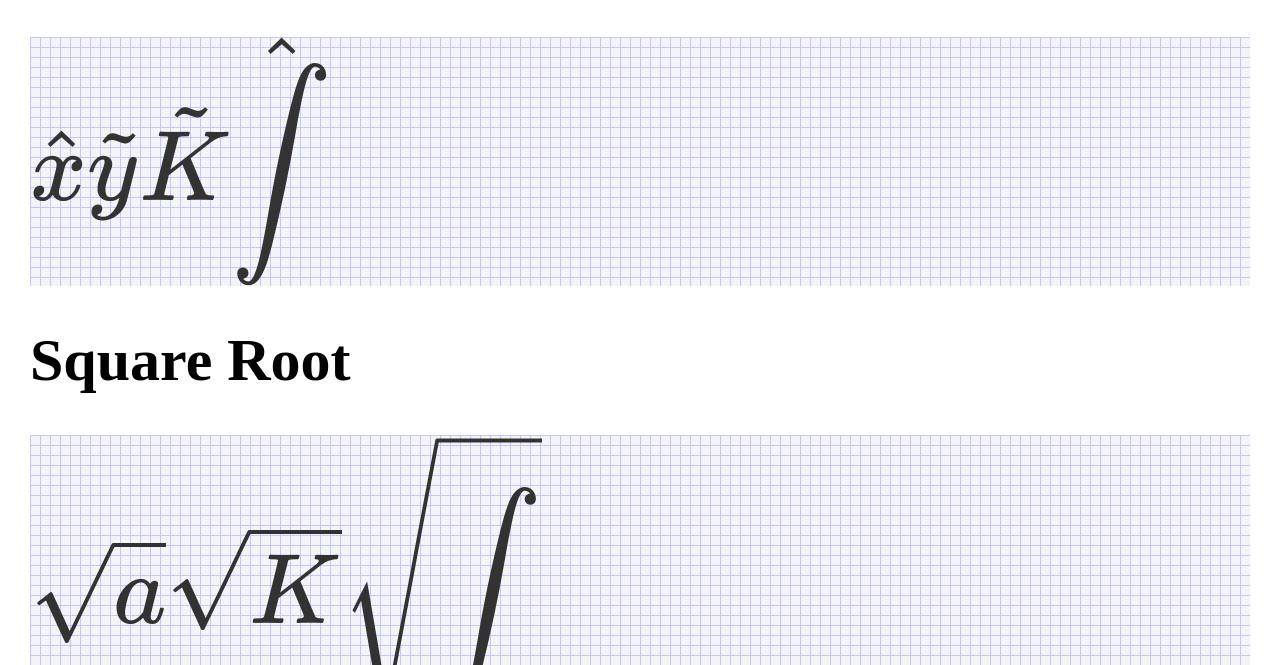
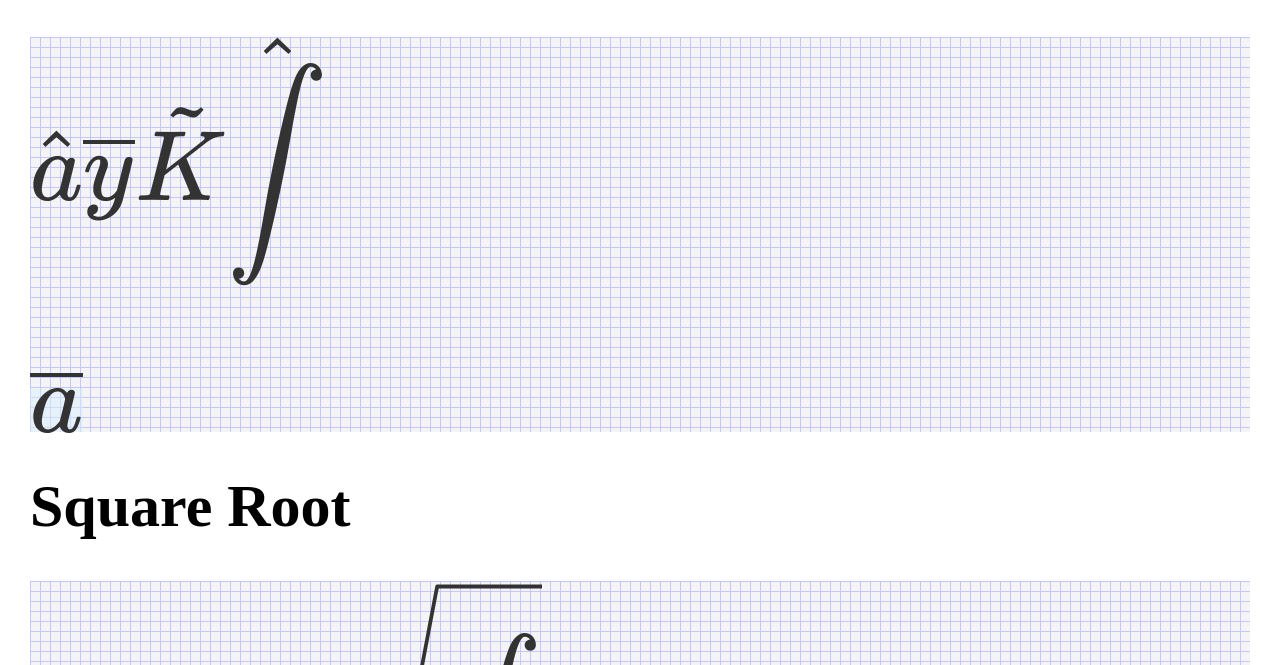
Before and after one commit to CKiumi/euler-tex, a website built with Vite: page index.html in a window 1280 px wide. Shown: the part 706-1371 px from the top of the page. Built offline with nearby package versions, Linux system fonts and the light colour scheme.

Commit message:
add overline hat

```diff
--- a/css/eulertex.css
+++ b/css/eulertex.css
@@ -7,3 +7,13 @@
   display: inline-block;
   line-height: 0;
 }
+
+.vlist {
+  display: inline-flex;
+  flex-direction: column-reverse;
+  align-items: center;
+}
+
+.vlist > span {
+  position: relative;
+}
--- a/index.ts
+++ b/index.ts
@@ -1,16 +1,24 @@
 import katex from "katex";
 import "katex/dist/katex.min.css";
-import { SymAtom } from "./src/atom";
+import { OverlineAtom, parseOverline, SymAtom } from "./src/atom";
 import { toHBox } from "./src/box";
-import { buildHBox } from "./src/builder";
+import { buildHBox, buildVBox } from "./src/builder";
 const main = () => {
   const a: SymAtom = { char: "a", font: "Math-I", kind: "ord" };
   const f: SymAtom = { char: "f", font: "Math-I", kind: "ord" };
   const plus: SymAtom = { char: "+", font: "Main-R", kind: "bin" };
   const eq: SymAtom = { char: "=", font: "Main-R", kind: "rel" };
   const int: SymAtom = { char: "∫", font: "Size2", kind: "op" };
+  // const accent: Accent = { char: "^", font: "Main-R", kind: "ord" };
+  // const aHat: AccentAtom = { accent, body: a, kind: "ord" };
+  const aOverline: OverlineAtom = { body: a, kind: "ord" };
   render("Symbols", "a+f=\\int", buildHBox(toHBox([a, plus, f, eq, int])));
-  render("Accent", "\\hat{x} \\tilde{y} \\tilde{K} \\hat{\\int}");
+  render(
+    "Accent",
+    "\\hat{a} \\overline{y} \\tilde{K} \\hat{\\int}",
+    // buildVBox(parseAccentAtom(aHat)),
+    buildVBox(parseOverline(aOverline))
+  );
   render("Square Root", "\\sqrt{a} \\sqrt{K} \\sqrt{\\int} ");
   render("Left Right Parentheses", "\\left(x+y\\right) \\left(\\int+y\\right)");
   render("Superscript Subscript", "x^a f^G K_s s_f x_a^b \\sum_x^y \\int_x^y");
--- a/playwright.config.ts
+++ b/playwright.config.ts
@@ -92,7 +92,7 @@ const config: PlaywrightTestConfig = {
     // },
   ],
 
-  outputDir: "test/screenshot/",
+  outputDir: "test/e2e/screenshot/",
 
   /* Run your local dev server before starting the tests */
   webServer: {
--- a/src/atom.ts
+++ b/src/atom.ts
@@ -1,3 +1,5 @@
+import { toBox, toSymBox, toVBox, VStackBox } from "/src/box";
+import { getSigma } from "/font";
 import { AtomKind } from "/font/src/sigma";
 import { Font } from "/font/src/spec";
 
@@ -9,3 +11,35 @@ export interface SymAtom extends Atom {
   char: string;
   font: Font;
 }
+
+export interface AccentAtom extends Atom {
+  body: Atom;
+  accent: Accent;
+}
+
+export type Accent = {
+  char: "^";
+  font: "Main-R";
+  kind: "ord";
+};
+
+export interface OverlineAtom extends Atom {
+  body: Atom;
+}
+
+export const parseAccentAtom = (body: AccentAtom): VStackBox => {
+  const box = toSymBox(body.body as SymAtom);
+  const accBox = toSymBox(body.accent);
+  const clearance = Math.min(box.height, getSigma("xHeight"));
+  accBox.spacingBelow = -clearance;
+  return toVBox([accBox, box], 0);
+};
+
+export const parseOverline = (body: OverlineAtom): VStackBox => {
+  const accBox = toBox({ char: "line", font: "Main-R", kind: "ord" });
+  const box = toSymBox(body.body as SymAtom);
+  const defaultRuleThickness = getSigma("defaultRuleThickness");
+  accBox.spacingTop = defaultRuleThickness;
+  accBox.spacingBelow = 3 * defaultRuleThickness;
+  return toVBox([accBox, box], box.depth);
+};
--- a/src/box.ts
+++ b/src/box.ts
@@ -1,5 +1,5 @@
 import { Atom, SymAtom } from "./atom";
-import { getCharMetrics, getSpacing } from "/font";
+import { getCharMetrics, getSigma, getSpacing } from "/font";
 import { AtomKind } from "/font/src/sigma";
 import { Font } from "/font/src/spec";
 export interface Box {
@@ -7,25 +7,43 @@ export interface Box {
   depth: number;
   width: number;
   spacing?: number;
+  spacingBelow?: number;
+  spacingTop?: number;
 }
 
 export interface SymBox extends Box {
   char: string;
   font: Font;
-  height: number;
-  depth: number;
-  width: number;
   italic: number;
-  spacing?: number;
 }
 
 export interface HBox extends Box {
   children: Box[];
-  height: number;
-  depth: number;
-  width: number;
-  spacing?: number;
 }
+export interface VBox extends Box {
+  children: { box: Box; shift: number }[];
+}
+export interface VStackBox extends Box {
+  children: Box[];
+  shift: number;
+}
+
+export const toVBox = (children: Box[], newDepth: number): VStackBox => {
+  const height =
+    children
+      .map((box) => box.height + box.depth)
+      .reduce((partialSum, a) => partialSum + a, 0) - newDepth;
+  const width = Math.max(...children.map((box) => box.width));
+  const revChildren = children.slice().reverse();
+  const oldDepth = revChildren[0].depth;
+  return {
+    children,
+    depth: newDepth,
+    height,
+    width,
+    shift: -(newDepth - oldDepth),
+  };
+};
 
 export const toHBox = (atoms: Atom[]): HBox => {
   let prevKind: AtomKind | undefined;
@@ -47,3 +65,18 @@ export const toSymBox = ({ char, font }: SymAtom): SymBox => {
   const { depth, height, italic, width } = getCharMetrics(char, font);
   return { char, font, depth, height, width: width + italic, italic };
 };
+
+export const toBox = ({ char }: SymAtom): Box => {
+  if (char === "line")
+    return {
+      depth: 0,
+      height: getSigma("defaultRuleThickness"),
+      width: 0,
+    };
+  else
+    return {
+      depth: 0,
+      height: getSigma("defaultRuleThickness"),
+      width: 0,
+    };
+};
--- a/src/builder.ts
+++ b/src/builder.ts
@@ -1,13 +1,40 @@
-import { HBox, SymBox } from "./box";
+import { Box, HBox, SymBox, VStackBox } from "./box";
 import { em } from "./util";
 import { SPEC } from "/font/src/spec";
+
+export const buildVBox = (vBox: VStackBox) => {
+  const span = document.createElement("span");
+  span.classList.add("vlist");
+  vBox.children
+    .slice()
+    .reverse()
+    .forEach((child) => span.append(buildBox(child)));
+  span.style.verticalAlign = em(vBox.shift);
+  return span;
+};
 
 export const buildHBox = (hbox: HBox) => {
   const span = document.createElement("span");
   span.classList.add("hbox");
   hbox.children.forEach((box) => {
-    span.append(buildSymBox(box as SymBox));
+    span.append(buildBox(box));
   });
+  return span;
+};
+
+export const buildBox = (box: Box): HTMLSpanElement => {
+  if ((box as SymBox).char) {
+    return buildSymBox(box as SymBox);
+  }
+  if ((box as VStackBox).shift) {
+    return buildVBox(box as VStackBox);
+  }
+  const span = document.createElement("span");
+  span.style.height = em(box.height);
+  span.style.background = "black";
+  span.style.width = "100%";
+  span.style.marginBottom = em(box.spacingBelow);
+  span.style.marginTop = em(box.spacingTop);
   return span;
 };
 
@@ -18,17 +45,17 @@ export const buildSymBox = ({
   depth,
   italic,
   spacing,
+  spacingBelow,
+  spacingTop,
 }: SymBox): HTMLSpanElement => {
   const span = document.createElement("span");
   span.innerText = char;
   span.classList.add("box", font.toLowerCase());
   span.style.height = em(height + depth);
-  if (italic) {
-    span.style.paddingRight = em(italic);
-  }
-  if (spacing) {
-    span.style.marginLeft = em(spacing);
-  }
+  if (italic) span.style.paddingRight = em(italic);
+  if (spacing) span.style.marginLeft = em(spacing);
+  if (spacingBelow) span.style.marginBottom = em(spacingBelow);
+  if (spacingTop) span.style.marginTop = em(spacingTop);
   span.style.lineHeight = em(
     (height + (SPEC[font].descent - SPEC[font].ascent) / 2) * 2
   );
--- a/src/util.ts
+++ b/src/util.ts
@@ -1 +1,4 @@
-export const em = (n: number): string => n.toFixed(4) + "em";
+export const em = (n?: number): string => {
+  if (n) return n.toFixed(4) + "em";
+  else return "";
+};
```
Also changed, not shown: test/unit/box.test.ts (+10 -2 lines), 1 other file.
